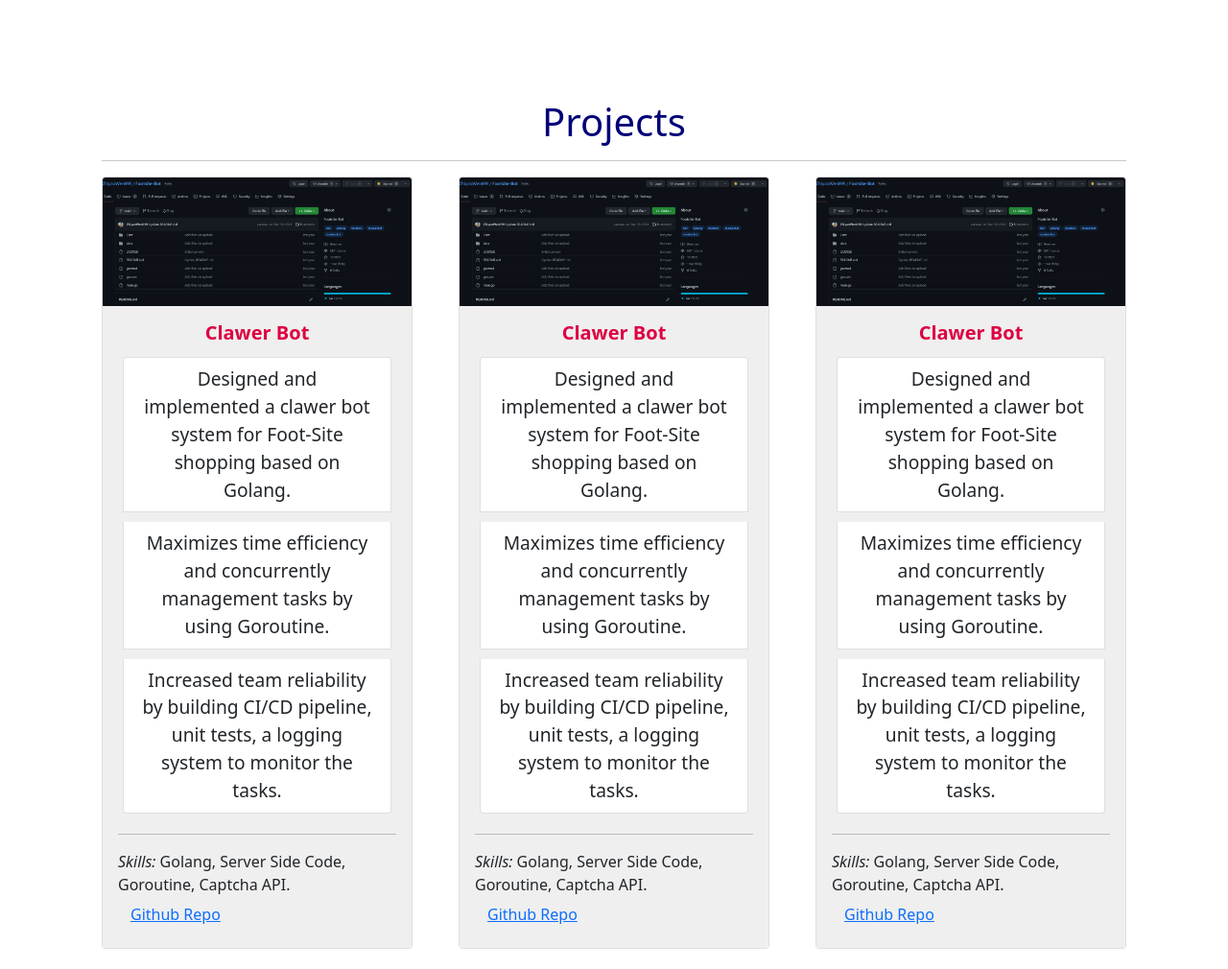
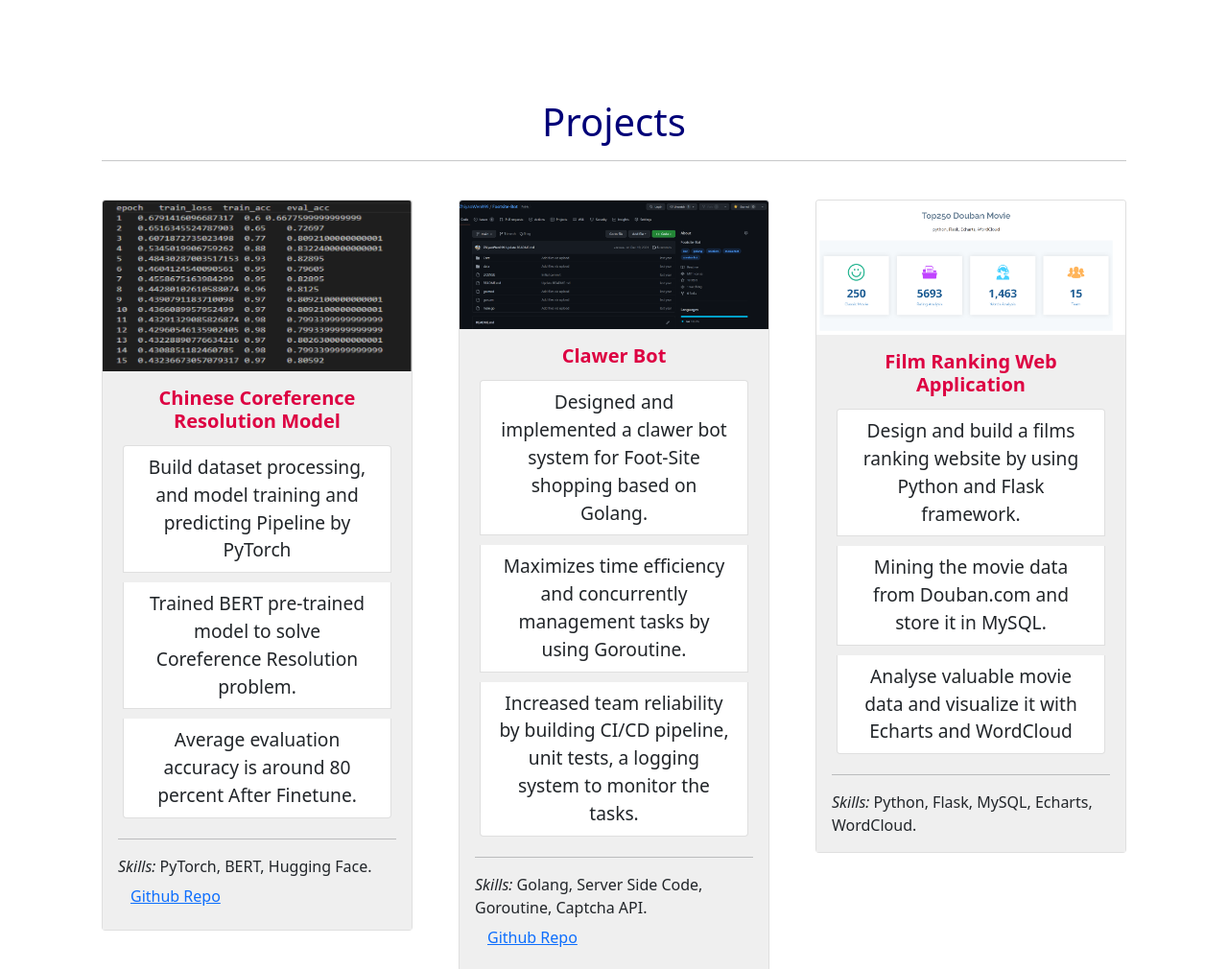
Before and after one commit to ZhiyaoWen999/Portfolio, a plain HTML site: page index.html in a window 1280 px wide. Shown: the part 3980-4990 px from the top of the page at 96% size. Drawn offline with nearby package versions, Linux system fonts and the light colour scheme; a web font is replaced by a local one.

Commit message:
update projects

```diff
--- a/index.html
+++ b/index.html
@@ -238,15 +238,15 @@
         “ Tell me and I forget, <br>
         teach me and I may remember, <br>
         involve me and I learn. ” <br>—— Benjamin Franklin
+    </div>
 
-        </div>
     <section id="projects">
         <div class="container mt-3">
             <div class="Zhiyao-title">
             <h1 class="text-center">Projects</h1>
             </div>
             <hr>
-            <div class="row gx-5 gy-5">
+            <!-- <div class="row gx-5 gy-5">
                 <div class="col-md-6 col-lg-6 col-xl-4">
                   <div class="card">
                     <img class="card-img-top" src="images/media/FootSite.png" alt="FootSite">
@@ -318,7 +318,7 @@
                     </div>
 
 
-            </div>
+            </div> -->
             <br>
 
             <div class="row gx-5 gy-5">
```
